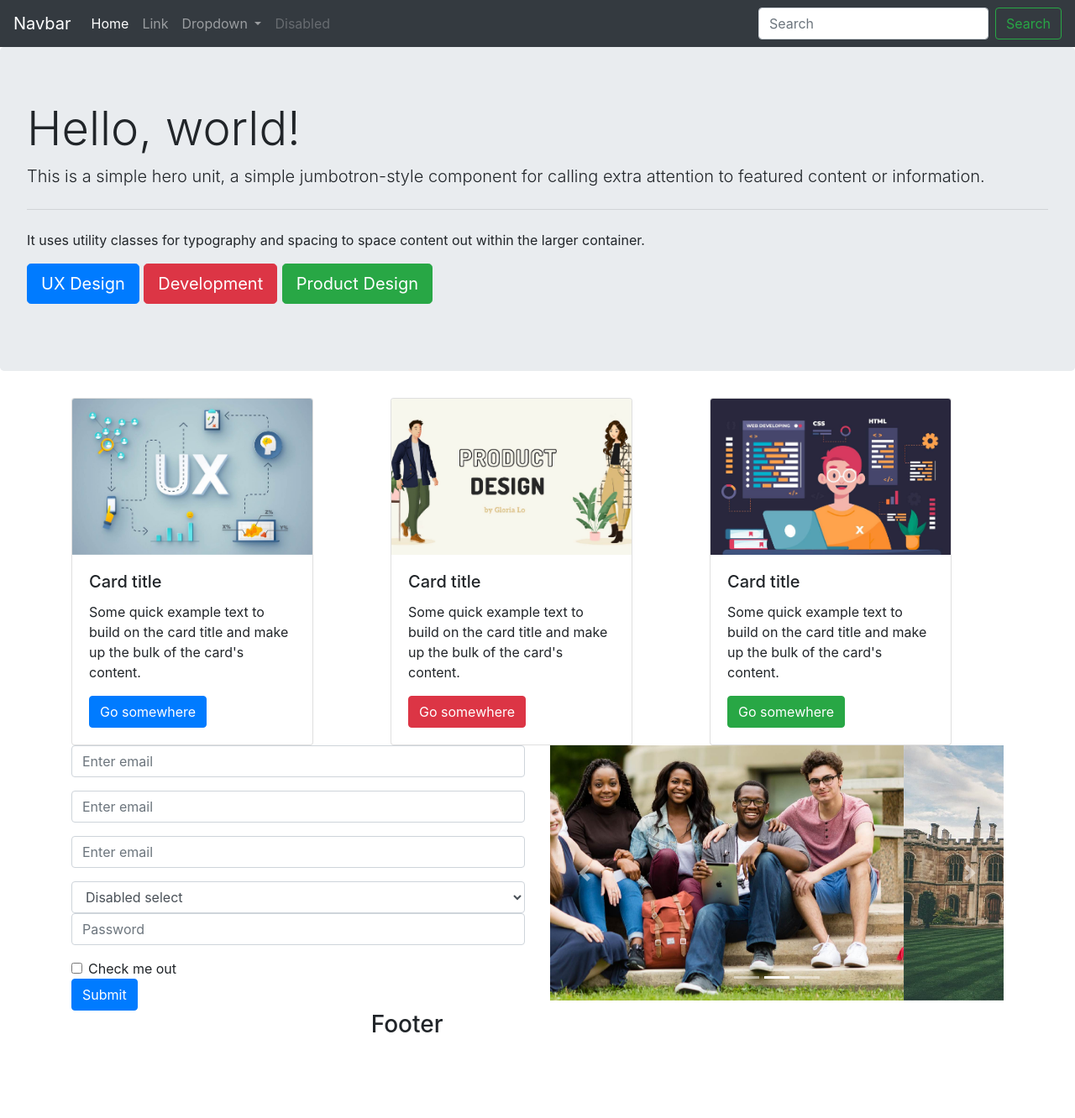
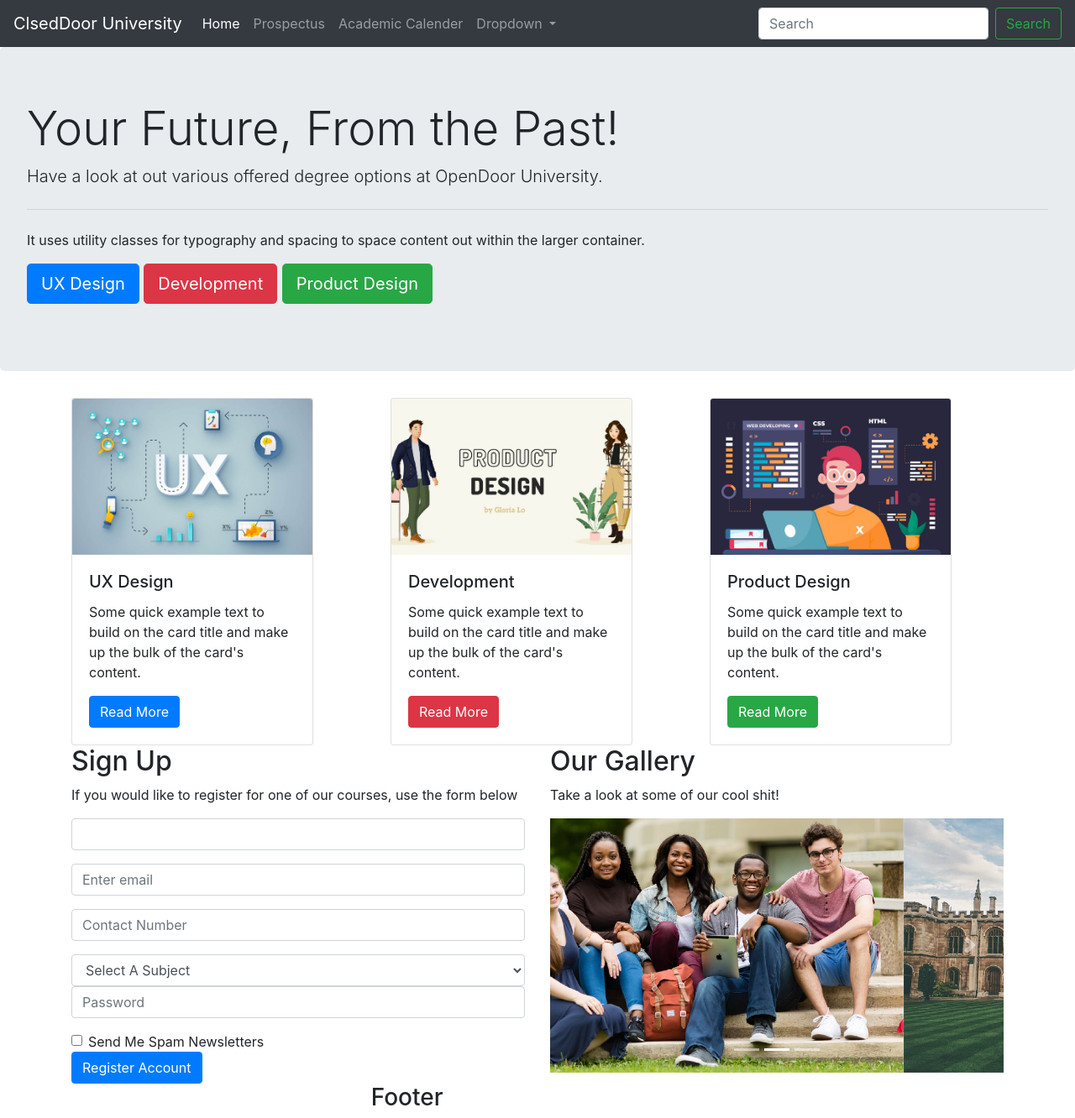
Before and after one commit to Mwape-Kurete/231115-MwapeKurete-FormalAssessment_One, a plain HTML site: page index.html in a window 1280 px wide. Shown: the whole page at 84% size. Before the commit the page ends 1246 px from the top, so only its background shows below. Drawn offline with nearby package versions, Linux system fonts and the light colour scheme.

Commit message:
editing bootstrap
Customising and editing bootstrap to match brief

```diff
--- a/index.html
+++ b/index.html
@@ -28,7 +28,7 @@
 <body>
     <!--Nav bar-->
     <nav class="navbar navbar-expand-lg navbar-dark bg-dark">
-        <a class="navbar-brand" href="#">Navbar</a>
+        <a class="navbar-brand" href="#">ClsedDoor University</a>
         <button class="navbar-toggler" type="button" data-toggle="collapse" data-target="#navbarSupportedContent"
             aria-controls="navbarSupportedContent" aria-expanded="false" aria-label="Toggle navigation">
             <span class="navbar-toggler-icon"></span>
@@ -37,10 +37,13 @@
         <div class="collapse navbar-collapse" id="navbarSupportedContent">
             <ul class="navbar-nav mr-auto">
                 <li class="nav-item active">
-                    <a class="nav-link" href="#">Home <span class="sr-only">(current)</span></a>
+                    <a class="nav-link" href="/index.html">Home <span class="sr-only">(current)</span></a>
                 </li>
                 <li class="nav-item">
-                    <a class="nav-link" href="#">Link</a>
+                    <a class="nav-link" href="#">Prospectus</a>
+                </li>
+                <li class="nav-item">
+                    <a class="nav-link" href="#">Academic Calender</a>
                 </li>
                 <li class="nav-item dropdown">
                     <a class="nav-link dropdown-toggle" href="#" id="navbarDropdown" role="button"
@@ -48,14 +51,12 @@
                         Dropdown
                     </a>
                     <div class="dropdown-menu" aria-labelledby="navbarDropdown">
-                        <a class="dropdown-item" href="#">Action</a>
-                        <a class="dropdown-item" href="#">Another action</a>
+                        <a class="dropdown-item" href="#">UX Design</a>
+                        <a class="dropdown-item" href="#">Development</a>
+                        <a class="dropdown-item" href="#">Product Design</a>
                         <div class="dropdown-divider"></div>
-                        <a class="dropdown-item" href="#">Something else here</a>
+                        <a class="dropdown-item" href="#">Creative Computing</a>
                     </div>
-                </li>
-                <li class="nav-item">
-                    <a class="nav-link disabled" href="#">Disabled</a>
                 </li>
             </ul>
             <form class="form-inline my-2 my-lg-0">
@@ -68,9 +69,8 @@
     <!--Jumbotron-->
     <div class="jumbotron">
         <div class="container"></div>
-        <h1 class="display-4">Hello, world!</h1>
-        <p class="lead">This is a simple hero unit, a simple jumbotron-style component for calling extra attention to
-            featured content or information.</p>
+        <h1 class="display-4">Your Future, From the Past!</h1>
+        <p class="lead">Have a look at out various offered degree options at OpenDoor University.</p>
         <hr class="my-4">
         <p>It uses utility classes for typography and spacing to space content out within the larger container.</p>
         <p class="lead">
@@ -87,10 +87,10 @@
                 <div class="card" style="width: 18rem;">
                     <img class="card-img-top" src="/assets/images/subjects-01.jpg" alt="Card image cap">
                     <div class="card-body">
-                        <h5 class="card-title">Card title</h5>
+                        <h5 class="card-title">UX Design</h5>
                         <p class="card-text">Some quick example text to build on the card title and make up the bulk of
                             the card's content.</p>
-                        <a href="#" class="btn btn-primary">Go somewhere</a>
+                        <a href="#" class="btn btn-primary">Read More</a>
                     </div>
                 </div>
             </div>
@@ -98,10 +98,10 @@
                 <div class="card" style="width: 18rem;">
                     <img class="card-img-top" src="/assets/images/subjects-02.jpg" alt="Card image cap">
                     <div class="card-body">
-                        <h5 class="card-title">Card title</h5>
+                        <h5 class="card-title">Development</h5>
                         <p class="card-text">Some quick example text to build on the card title and make up the bulk of
                             the card's content.</p>
-                        <a href="#" class="btn btn-danger">Go somewhere</a>
+                        <a href="#" class="btn btn-danger">Read  More</a>
                     </div>
                 </div>
             </div>
@@ -109,10 +109,10 @@
                 <div class="card" style="width: 18rem;">
                     <img class="card-img-top" src="/assets/images/subjects-03.jpg" alt="Card image cap">
                     <div class="card-body">
-                        <h5 class="card-title">Card title</h5>
+                        <h5 class="card-title">Product Design</h5>
                         <p class="card-text">Some quick example text to build on the card title and make up the bulk of
                             the card's content.</p>
-                        <a href="#" class="btn btn-success">Go somewhere</a>
+                        <a href="#" class="btn btn-success">Read More</a>
                     </div>
                 </div>
             </div>
@@ -121,44 +121,48 @@
         <!--Form-->
         <div class="row">
             <div class="col-6">
+                <h2>Sign Up</h2>
+                <p>If you would like to register for one of our courses, use the form below</p>
                 <form>
                     <!--Text Fields-->
                     <div class="form-group">
-                        <input type="email" class="form-control" id="exampleInputEmail1" aria-describedby="emailHelp"
+                        <input type="text" class="form-control" id="fName_sName"mplaceholder="Name & Surname">
+                    </div>
+                    <div class="form-group">
+                        <input type="email" class="form-control" id="txtEmail" aria-describedby="emailHelp"
                             placeholder="Enter email">
                     </div>
                     <div class="form-group">
-                        <input type="email" class="form-control" id="exampleInputEmail1" aria-describedby="emailHelp"
-                            placeholder="Enter email">
-                    </div>
-                    <div class="form-group">
-                        <input type="email" class="form-control" id="exampleInputEmail1" aria-describedby="emailHelp"
-                            placeholder="Enter email">
+                        <input type="number" class="form-control" id="txtNum" placeholder="Contact Number">
                     </div>
                     <!--Select-->
-                    <select id="disabledSelect" class="form-control">
-                        <option>Disabled select</option>
-                        <option>Disabled select</option>
-                        <option>Disabled select</option>
+                    <select id="selectSubj" class="form-control">
+                        <option>Select A Subject</option>
+                        <option>UX Design</option>
+                        <option>Development</option>
+                        <option>Product Design</option>
+                        <option>Creative Computing</option>
                       </select>
                     <!--Password-->
                     <div class="form-group">
-                        <input type="password" class="form-control" id="exampleInputPassword1" placeholder="Password">
+                        <input type="password" class="form-control" id="txtPassword" placeholder="Password">
                     </div>
 
                     <!--checkbox-->
                     <div class="form-check">
-                        <input type="checkbox" class="form-check-input" id="exampleCheck1">
-                        <label class="form-check-label" for="exampleCheck1">Check me out</label>
+                        <input type="checkbox" class="form-check-input" id="sendSpam">
+                        <label class="form-check-label" for="sendSpam">Send Me Spam Newsletters</label>
                     </div>
 
                     <!--submit button-->
-                    <button type="submit" class="btn btn-primary">Submit</button>
+                    <button type="submit" class="btn btn-primary">Register Account</button>
 
                 </form>
             </div>
 
             <div class="col-6">
+                <h2>Our Gallery</h2>
+                <p>Take a look at some of our cool shit!</p>
                 <div id="carouselExampleIndicators" class="carousel slide" data-ride="carousel">
                     <ol class="carousel-indicators">
                         <li data-target="#carouselExampleIndicators" data-slide-to="0" class="active"></li>
```
